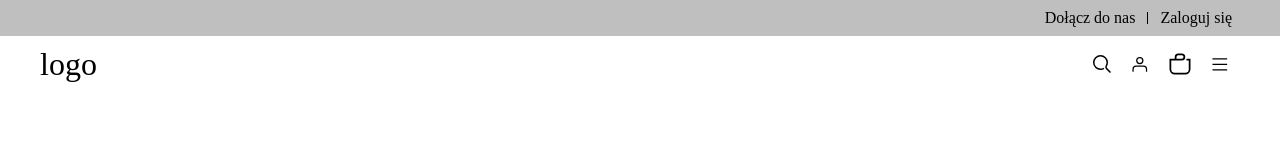
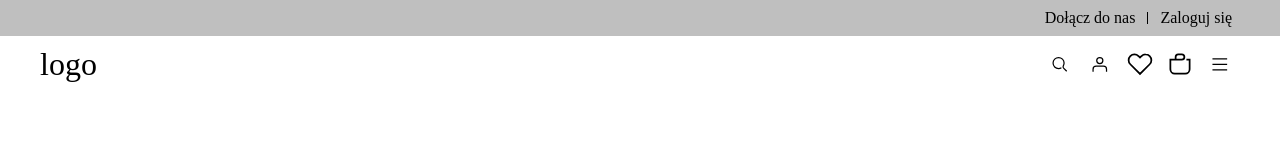
Before and after one commit to PawelObrzut/e-commerce, a React (Vite) app: page / in a window 1280 px wide. Shown: the top 160 px of the page. Built offline with nearby package versions, Linux system fonts and the light colour scheme.

Commit message:
refactors and adds NavIcon component

```diff
--- a/src/components/Header.tsx
+++ b/src/components/Header.tsx
@@ -1,4 +1,7 @@
 import styled from 'styled-components'
+import PrimaryMenu from './PrimaryMenu'
+import NavIcon from './NavIcon'
+import { BasketIcon, HamburgerMenuIcon, UserIcon, SearchIcon, FavouritesIcon } from './SvgIcons'
 
 const HeaderWrapper = styled.div`
   color: var(--black-primary);
@@ -15,10 +18,6 @@ const Header = styled.header`
 
 const LogoContainer = styled.div`
   grid-column: span 5;
-`
-
-const PrimaryMenuContainer = styled.div`
-  grid-column: span 1;
 `
 
 const SecondaryMenuContainer = styled.div`
@@ -46,7 +45,6 @@ const SwooshContainer = styled.div`
 
 const InputBarContainer = styled.div`
   grid-column: 2;
-
 `
 
 const SeatchInputContainer = styled.div`
@@ -57,17 +55,9 @@ const SeatchInputContainer = styled.div`
 `
 
 const SearchIconContainer = styled.div`
-  margin: 0;
-  padding: 0;
-
-`
-
-const SearchIcon = styled.button`
   border: 0;
   display: flex;
   position: relative;
-  width: 36px;
-  padding: 6px;
   overflow-y: hidden;
 `
 
@@ -106,15 +96,7 @@ const NavBar = () => {
             <a href="">logo</a>
           </LogoContainer>
 
-          <PrimaryMenuContainer className='nav--grid__item'>
-            <nav className='display--sm__off'>
-              <ul>
-                <li></li>
-                <li></li>
-                <li></li>
-              </ul>
-            </nav>
-          </PrimaryMenuContainer>
+          <PrimaryMenu />
 
           <SecondaryMenuContainer className='nav--grid__item'>
             <UserToolsContainer>
@@ -125,9 +107,7 @@ const NavBar = () => {
                     <InputBarContainer>
                       <SeatchInputContainer>
                         <SearchIconContainer>
-                          <SearchIcon>
-                            <svg aria-hidden="true" focusable="false" viewBox="0 0 24 24" role="img" width="24px" height="24px" fill="none"><path stroke="currentColor" stroke-width="1.5" d="M13.962 16.296a6.716 6.716 0 01-3.462.954 6.728 6.728 0 01-4.773-1.977A6.728 6.728 0 013.75 10.5c0-1.864.755-3.551 1.977-4.773A6.728 6.728 0 0110.5 3.75c1.864 0 3.551.755 4.773 1.977A6.728 6.728 0 0117.25 10.5a6.726 6.726 0 01-.921 3.407c-.517.882-.434 1.988.289 2.711l3.853 3.853"></path></svg>
-                          </SearchIcon>
+                          <NavIcon icon={SearchIcon} aria-label="Login" type="button" />
                         </SearchIconContainer>
 
                       </SeatchInputContainer>
@@ -142,25 +122,12 @@ const NavBar = () => {
                 </form>
               </search>
 
+              <NavIcon icon={UserIcon} aria-label="Login" type="button" />
+              <NavIcon  as="a" icon={FavouritesIcon} aria-label="Favourites" hideOnMobile />
+              <a aria-label="Ulubione" href='' className='display--sm__off'></a>
+              <NavIcon as="a" href="/basket" icon={BasketIcon} aria-label="Basket" />
+              <NavIcon icon={HamburgerMenuIcon} aria-label="Menu" type="button" />
 
-              <button className='nav-icon' aria-label="Zaloguj się">
-                <svg aria-hidden="true" focusable="false" viewBox="0 0 24 24" role="img" width="24px" height="24px" fill="none"><path stroke="currentColor" stroke-width="1.5" d="M3.75 21v-3a3.75 3.75 0 013.75-3.75h9A3.75 3.75 0 0120.25 18v3M12 3.75a3.75 3.75 0 100 7.5 3.75 3.75 0 000-7.5z"></path></svg>
-              </button>
-
-
-              <a aria-label="Ulubione" href='' className='display--sm__off'></a>
-
-              <a className='nav-icon' aria-label="Przedmioty w koszyku" href="">
-                <svg aria-hidden="true" focusable="false" viewBox="0 0 24 24" role="img" width="24px" height="24px" fill="none">
-                  <path stroke="currentColor" stroke-width="1.5" d="M8.25 8.25V6a2.25 2.25 0 012.25-2.25h3a2.25 2.25 0 110 4.5H3.75v8.25a3.75 3.75 0 003.75 3.75h9a3.75 3.75 0 003.75-3.75V8.25H17.5"></path>
-                </svg>
-              </a>
-
-              <button className='nav-icon' aria-label="menu">
-                <svg aria-hidden="true" focusable="false" viewBox="0 0 24 24" role="img" width="24px" height="24px" fill="none">
-                  <path stroke="currentColor" stroke-width="1.5" d="M21 5.25H3M21 12H3m18 6.75H3"></path>
-                </svg>
-              </button>
 
             </UserToolsContainer>
           </SecondaryMenuContainer>
--- /dev/null
+++ b/src/components/NavIcon.tsx
@@ -0,0 +1,65 @@
+import type { ElementType, ComponentPropsWithoutRef } from "react";
+import styled from "styled-components";
+
+const NavIconWrapper = styled.button<{ hideOnMobile?: boolean }>`
+  position: relative;
+  display: inline-grid;
+  place-items: center;
+  aspect-ratio: 1;
+  width: 40px;
+  border-radius: 50%;
+  overflow: hidden;
+  background: none;
+  border: none;
+  cursor: pointer;
+
+  svg {
+    width: 70%;
+    height: 70%;
+    display: block;
+  }
+
+  &::before {
+    content: '';
+    position: absolute;
+    inset: 0;
+    border-radius: 50%;
+    background: var(--grey-light);
+    z-index: -1;
+    opacity: 0;
+    transition: opacity 0.2s ease;
+  }
+
+  &:hover::before,
+  &:focus::before {
+    opacity: 1;
+  }
+
+   ${({ hideOnMobile }) =>
+    hideOnMobile &&
+    `
+    @media (max-width: 959px) {
+      display: none;
+    }
+  `}
+`;
+
+type NavIconProps<T extends ElementType> = {
+  hideOnMobile?: boolean,
+  as?: T;
+  icon: React.ComponentType<React.SVGProps<SVGSVGElement>>;
+} & ComponentPropsWithoutRef<T>;
+
+const NavIcon = <T extends ElementType = "button">({
+  as,
+  icon: Icon,
+  ...props
+}: NavIconProps<T>) => {
+  return (
+    <NavIconWrapper as={as} {...props}>
+      <Icon />
+    </NavIconWrapper>
+  );
+};
+
+export default NavIcon;
--- /dev/null
+++ b/src/components/PrimaryMenu.tsx
@@ -0,0 +1,21 @@
+import styled from 'styled-components'
+
+const PrimaryMenuContainer = styled.div`
+  grid-column: span 1;
+`
+
+const PrimaryMenu = () => {
+  return (
+    <PrimaryMenuContainer className='nav--grid__item'>
+      <nav className='display--sm__off'>
+        <ul>
+          <li></li>
+          <li></li>
+          <li></li>
+        </ul>
+      </nav>
+    </PrimaryMenuContainer>
+  )
+}
+
+export default PrimaryMenu
--- /dev/null
+++ b/src/components/SvgIcons.tsx
@@ -0,0 +1,33 @@
+export const SearchIcon = () => {
+  return (
+    <svg aria-hidden="true" focusable="false" viewBox="0 0 24 24" role="img" width="24px" height="24px" fill="none"><path stroke="currentColor" stroke-width="1.5" d="M13.962 16.296a6.716 6.716 0 01-3.462.954 6.728 6.728 0 01-4.773-1.977A6.728 6.728 0 013.75 10.5c0-1.864.755-3.551 1.977-4.773A6.728 6.728 0 0110.5 3.75c1.864 0 3.551.755 4.773 1.977A6.728 6.728 0 0117.25 10.5a6.726 6.726 0 01-.921 3.407c-.517.882-.434 1.988.289 2.711l3.853 3.853"></path></svg>
+  )
+}
+
+export const UserIcon = () => {
+  return (
+    <svg aria-hidden="true" focusable="false" viewBox="0 0 24 24" role="img" width="24px" height="24px" fill="none"><path stroke="currentColor" stroke-width="1.5" d="M3.75 21v-3a3.75 3.75 0 013.75-3.75h9A3.75 3.75 0 0120.25 18v3M12 3.75a3.75 3.75 0 100 7.5 3.75 3.75 0 000-7.5z"></path></svg>
+  )
+}
+
+export const BasketIcon = () => {
+  return (
+    <svg aria-hidden="true" focusable="false" viewBox="0 0 24 24" role="img" width="24px" height="24px" fill="none">
+      <path stroke="currentColor" stroke-width="1.5" d="M8.25 8.25V6a2.25 2.25 0 012.25-2.25h3a2.25 2.25 0 110 4.5H3.75v8.25a3.75 3.75 0 003.75 3.75h9a3.75 3.75 0 003.75-3.75V8.25H17.5"></path>
+    </svg>
+  )
+}
+
+export const HamburgerMenuIcon = () => {
+  return (
+    <svg aria-hidden="true" focusable="false" viewBox="0 0 24 24" role="img" width="24px" height="24px" fill="none">
+      <path stroke="currentColor" stroke-width="1.5" d="M21 5.25H3M21 12H3m18 6.75H3"></path>
+    </svg>
+  )
+}
+
+export const FavouritesIcon = () => {
+  return (
+    <svg aria-hidden="true" focusable="false" viewBox="0 0 24 24" role="img" width="24px" height="24px" fill="none"><path stroke="currentColor" stroke-width="1.5" d="M16.794 3.75c1.324 0 2.568.516 3.504 1.451a4.96 4.96 0 010 7.008L12 20.508l-8.299-8.299a4.96 4.96 0 010-7.007A4.923 4.923 0 017.205 3.75c1.324 0 2.568.516 3.504 1.451l.76.76.531.531.53-.531.76-.76a4.926 4.926 0 013.504-1.451"></path></svg>
+  )
+}
--- a/src/styles/UtyilityClasses.css
+++ b/src/styles/UtyilityClasses.css
@@ -1,10 +1,6 @@
 .grid-container {
   display: grid;
   grid-template-columns: repeat(12,minmax(0,1fr));
-}
-
-.display--sm__off {
-  display: none;
 }
 
 .flex-container {
@@ -12,44 +8,6 @@
   align-items: center;
 }
 
-
-
 .float-right {
   float: right;
 }
-
-.nav-icon {
-  position: relative;
-  display: inline-grid;
-  place-items: center;
-  aspect-ratio: 1;
-  width: 40px;
-  height: auto;
-  border-radius: 50%;
-  text-decoration: none;
-  overflow: hidden;
-  vertical-align: middle;
-}
-
-.nav-icon svg {
-  width: 70%;
-  height: 70%;
-  display: block;
-}
-
-.nav-icon::before {
-  content: '';
-  opacity: 0;
-  background: var(--grey-light);
-  border-radius: 50%;
-  position: absolute;
-  z-index: -1;
-  inset: 0;
-  transition: opacity 250ms linear;
-}
-
-
-.nav-icon:hover::before,
-.nav-icon:focus::before {
-  opacity: 1;
-}
```
